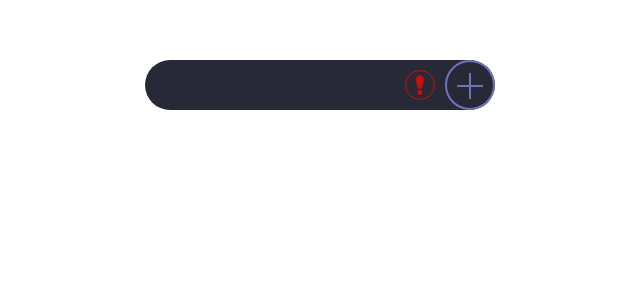
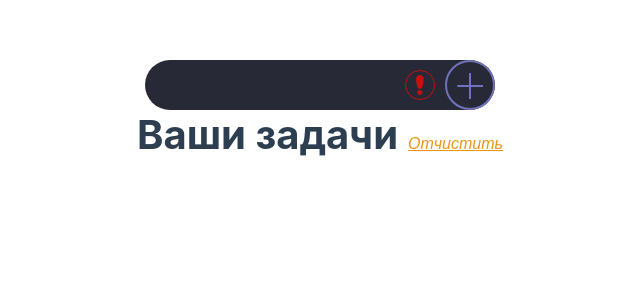
Before and after one commit to StMelik/vue-todo-app, a Vue app: page / in a window 1280 px wide. Shown: the top 300 px of the page, without its empty margins (320-960 px from the left). Built offline with nearby package versions, Linux system fonts and the light colour scheme.

Commit message:
feat: добавить заголовок

```diff
--- a/src/App.vue
+++ b/src/App.vue
@@ -1,15 +1,18 @@
 <template>
-  <form-add/>
+  <FormAdd/>
+  <AppTitle/>
 </template>
 
 <script>
 import FormAdd from './components/FormAdd/FormAdd.vue'
+import AppTitle from './components/AppTitle/AppTitle.vue'
 
 export default {
   name: 'App',
   components: {
-    FormAdd
-  }
+    FormAdd,
+    AppTitle,
+}
 }
 </script>
 
@@ -21,7 +24,7 @@ export default {
 }
 
 #app {
-  font-family: Avenir, Helvetica, Arial, sans-serif;
+  font-family: Inter, sans-serif;
   -webkit-font-smoothing: antialiased;
   -moz-osx-font-smoothing: grayscale;
   text-align: center;
--- /dev/null
+++ b/src/components/AppTitle/AppTitle.scss
@@ -0,0 +1,26 @@
+@import '../constants/colors';
+@import '../constants/templates';
+
+
+
+.wrapper {
+    width: 450px;
+    margin: 0 auto;
+    display: flex;
+    align-items: baseline;
+    justify-content: center;
+}
+
+.title {
+    // color: $text;
+    font-size: 40px;
+}
+
+.clear-button {
+    @extend %btn;
+    color: $delete;
+    text-decoration: underline;
+    margin-left: 10px;
+    font-style: italic;
+    font-size: 16px;
+}
--- /dev/null
+++ b/src/components/AppTitle/AppTitle.vue
@@ -0,0 +1,17 @@
+<template>
+<div class="wrapper">
+  <h2 class="title">Ваши задачи</h2>
+  <button class="clear-button">Отчистить</button>
+</div>
+
+</template>
+
+<script>
+export default {
+
+}
+</script>
+
+<style lang="scss">
+@import './AppTitle'
+</style>
--- /dev/null
+++ b/src/components/constants/templates.scss
@@ -0,0 +1,16 @@
+%bgi {
+    background-repeat: no-repeat;
+    background-position: center;
+    background-size: cover;
+}
+
+%btn {
+    border: none;
+    cursor: pointer;
+    transition: opacity .3s;
+    background-color: transparent;
+
+    &:hover {
+        opacity: .5;
+    }
+}
```
